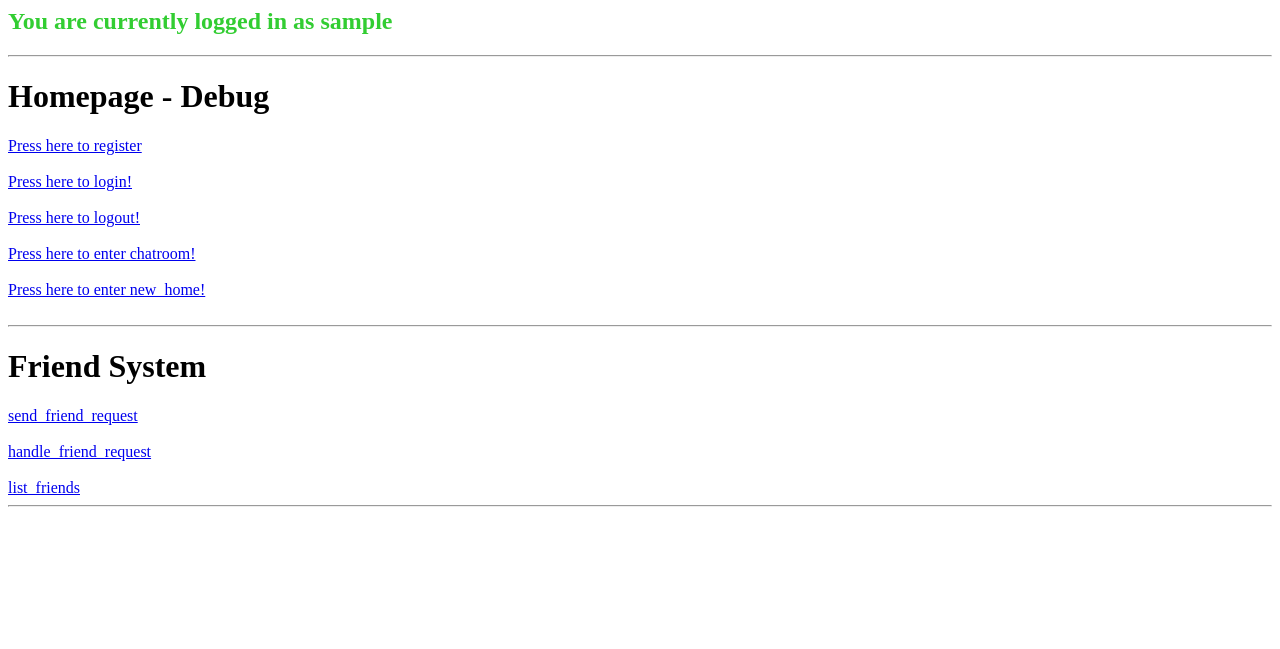
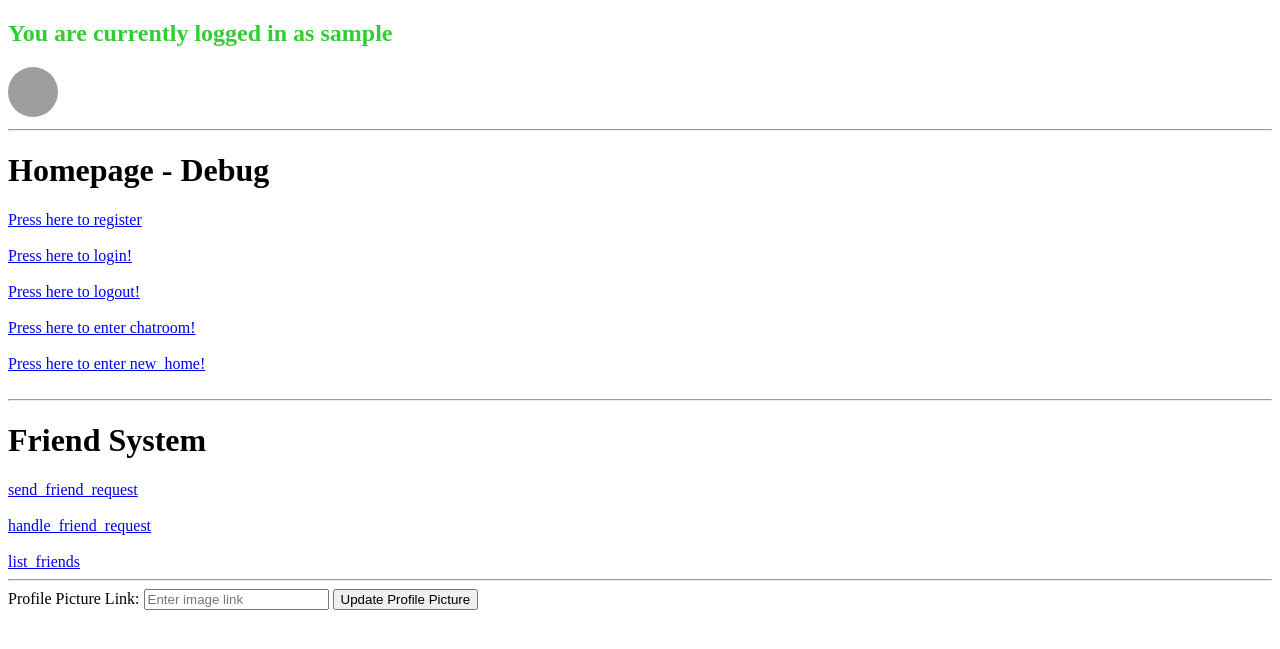
Before and after one commit to ivarjt/flask-webchat, a Flask app: page /home in a window 1280 px wide. Shown: the top 649 px of the page. Run offline with Flask 3, Linux system fonts and the light colour scheme; the visitor is signed in with stand-in values (Sample User, id 1); grey boxes are pictures that could not be loaded.

Commit message:
#35 Added profile picture to the database and the ability to change yours - Ivar & Emil

```diff
--- a/app/models.py
+++ b/app/models.py
@@ -10,6 +10,7 @@ class User(db.Model, UserMixin):
     email = db.Column(db.String(100), unique=True, nullable=False)
     date_joined = db.Column(db.Date, default=datetime.utcnow)
     is_superuser = db.Column(db.Boolean, default=False)
+    image_link = db.Column(db.String(255), nullable=False, default="https://static-cdn.jtvnw.net/jtv_user_pictures/3981e6d5-9520-4692-bb33-67c3dd1a1123-profile_image-300x300.png")
 
     # Constructor method to initialize User objects
     def __init__(self, username, email, password, is_superuser):
--- a/app/templates/home.html
+++ b/app/templates/home.html
@@ -1,3 +1,4 @@
+<!DOCTYPE html>
 <html lang="en">
 <head>
     <meta charset="UTF-8">
@@ -7,10 +8,12 @@
 </head>
 <body>
     {% if user %}
-        <h2 style="color:limegreen;">You are currently logged in as {{ user.username }}</h2>
+        <h2 style="color:limegreen;">You are currently logged in as {{ user.username }} </h2>
+        <img src="{{ user.image_link }}" alt="{{ user.username }}'s Image" style="width: 50px; height: 50px; border-radius: 50%;">
     {% else %}
         <h2 style="color:red">You are not logged in</h2>
     {% endif %}
+
     <hr>
 
     <h1>Homepage - Debug</h1>
@@ -35,5 +38,13 @@
     <a href="{{url_for('list_friends')}}">list_friends</a>
     <hr>
 
+    {% if user %}
+        <form action="{{ url_for('update_image_link') }}" method="post">
+            <label for="image_link">Profile Picture Link:</label>
+            <input type="text" name="image_link" id="image_link" placeholder="Enter image link">
+            <input type="submit" value="Update Profile Picture">
+        </form>
+    {% endif %}
+
 </body>
 </html>
--- a/app/views/views.py
+++ b/app/views/views.py
@@ -1,5 +1,5 @@
-from app import app
-from flask import render_template
+from app import app, db
+from flask import render_template, request, url_for, redirect
 from flask_login import current_user
 
 @app.route("/")
@@ -14,6 +14,20 @@ def home():
         return render_template("home.html", user=current_user)
     return render_template("home.html", user=None)
 
+@app.route("/update_image_link", methods=['POST'])
+def update_image_link():
+    if current_user.is_authenticated:
+        image_link = request.form.get('image_link')
+
+        # You may want to add validation logic here to ensure the link is valid
+
+        # Update the user's image_link in the database
+        current_user.image_link = image_link
+        db.session.commit()
+
+    return redirect(url_for('home'))
+
+
 @app.route("/new_home")
 def new_home():
     return render_template("new_home.html")
```
